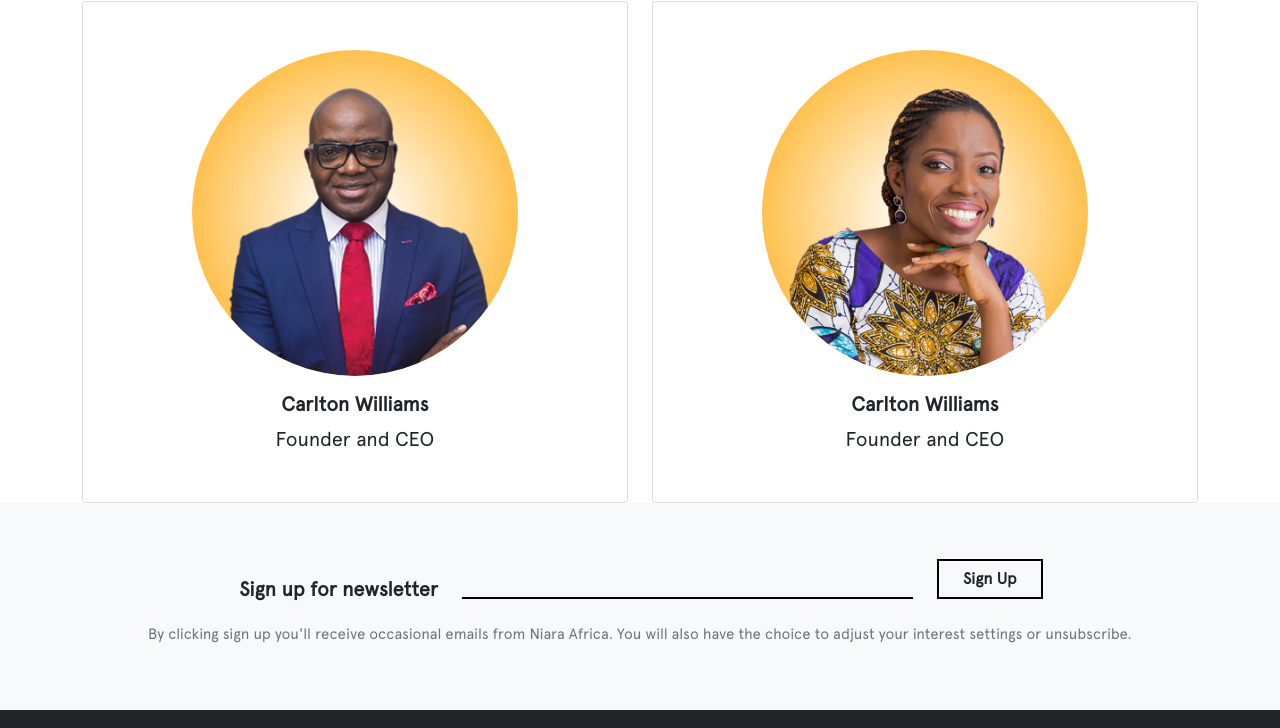
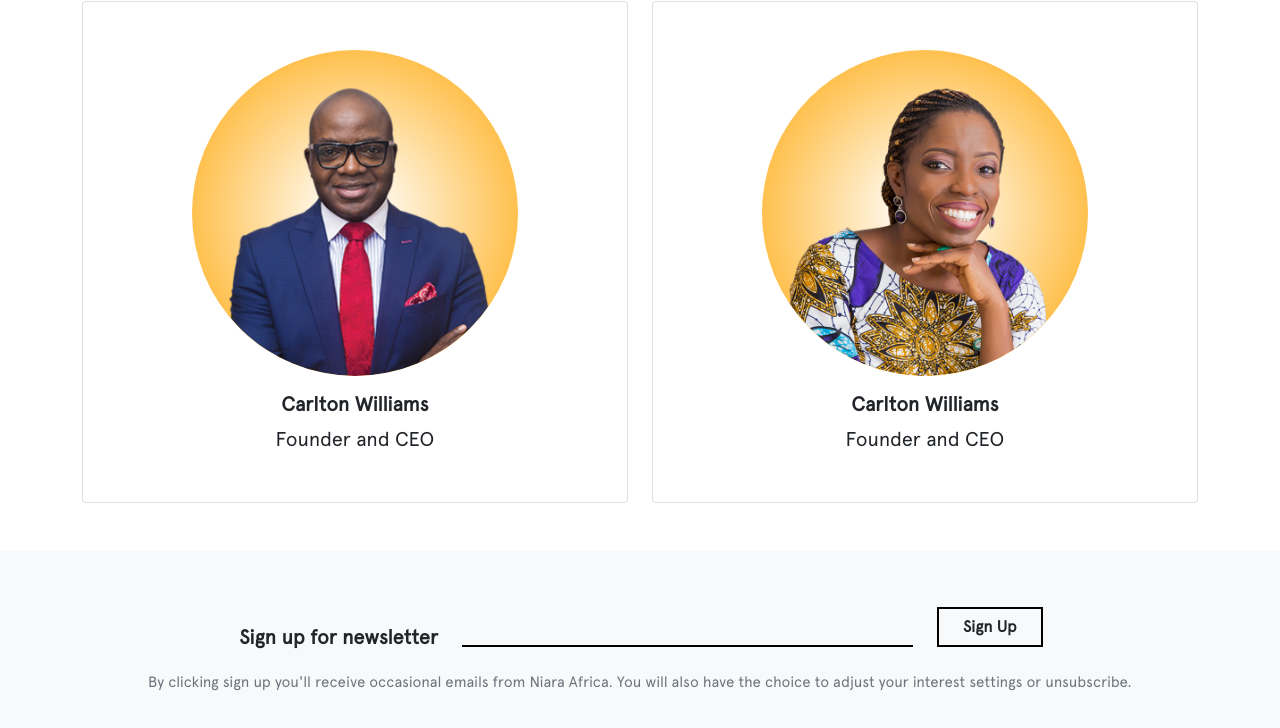
Before and after one commit to damaris001/niara, a plain HTML site: page team.html in a window 1280 px wide. Shown: the part 682-1410 px from the top of the page. Drawn offline with nearby package versions, Linux system fonts and the light colour scheme.

Commit message:
Update team.html

```diff
--- a/team.html
+++ b/team.html
@@ -95,7 +95,7 @@
 
 
     <!--Newsletter-->
-    <section id="newsletter" class="text-center p-5 bg-light text-dark">
+    <section id="newsletter" class="text-center p-5 mt-5 bg-light text-dark">
         <div class="container">
             <div class="row form-group align-items-end ">
 
```
